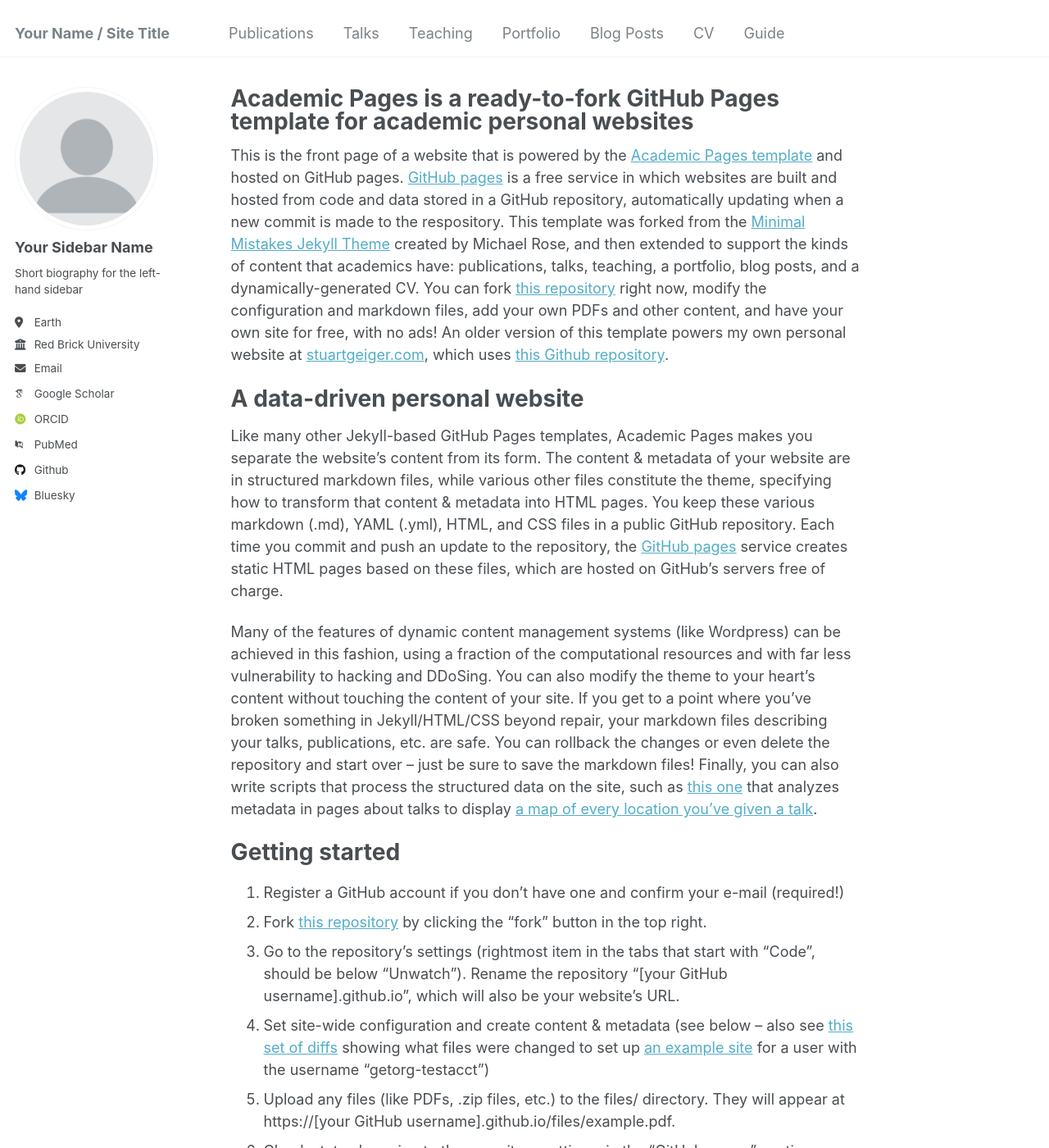
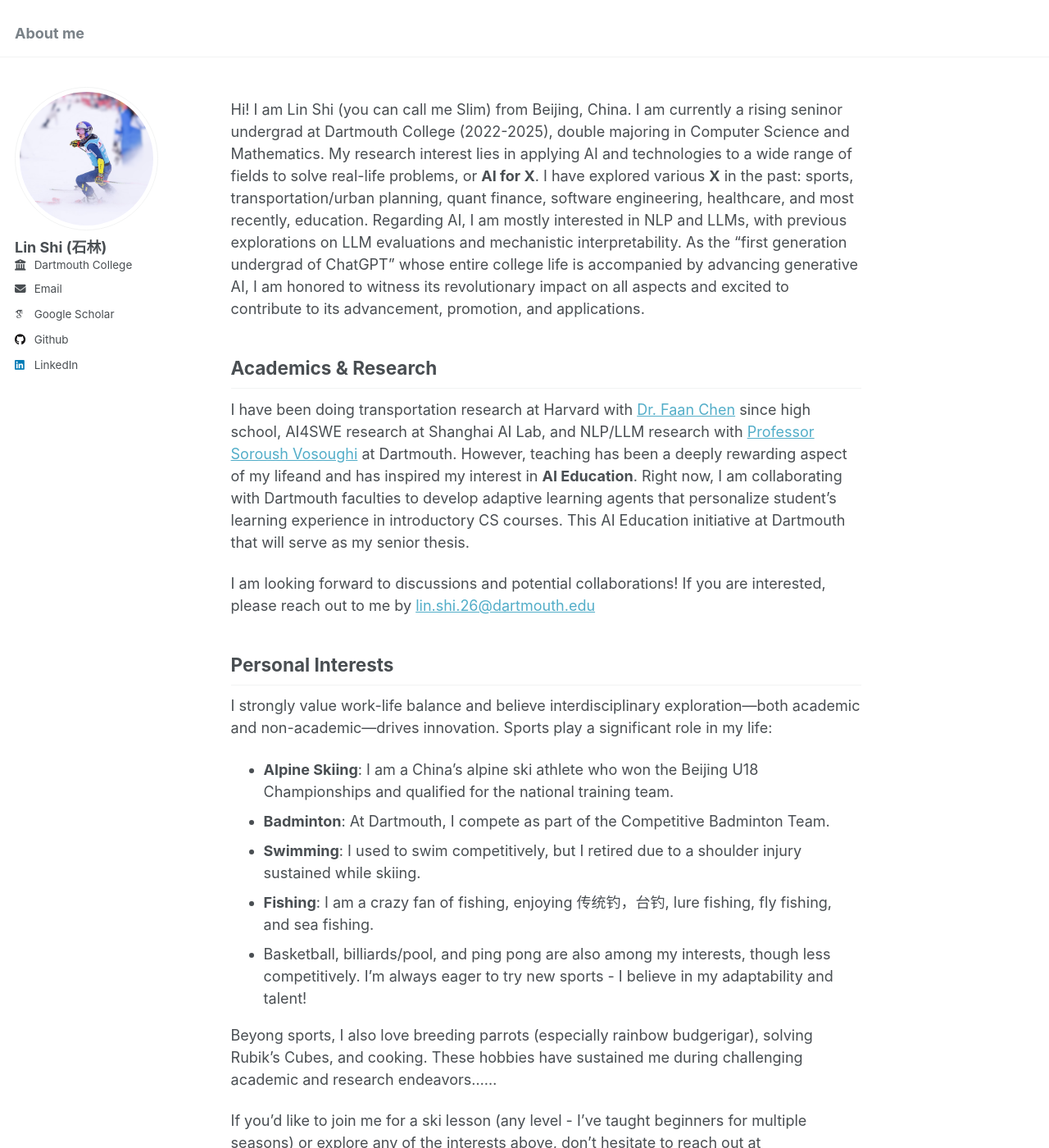
Before and after one commit to Slimshilin/Slimshilin.github.io, a Jekyll site: the page built from _pages/about.md, in a window 1280 px wide and 1400 px high. Shown: the whole window at 82% size. Built offline with Jekyll 4.4.1, drawn with Linux system fonts in a browser that asks for light colours; some web fonts are replaced; some of the changed text lies outside the part shown.

Commit message:
initial setup for About Me

```diff
--- a/_config.yml
+++ b/_config.yml
@@ -8,11 +8,11 @@
 
 # Basic Site Settings
 locale                   : "en-US"
-title                    : "Your Name / Site Title"
+title                    : "About me"
 title_separator          : "-"
 name                     : &name "Your Name"
 description              : &description "personal description"
-url                      : https://academicpages.github.io # the base hostname & protocol for your site e.g. "https://mmistakes.github.io"
+url                      : https://Slimshilin.github.io # the base hostname & protocol for your site e.g. "https://mmistakes.github.io"
 baseurl                  : "" # the subpath of your site, e.g. "/blog"
 repository               : "academicpages/academicpages.github.io"
 
@@ -21,34 +21,34 @@ repository               : "academicpages/academicpages.github.io"
 #               Additional customization can be done by editing /_includes/author-profile.html
 author:
   # Biographic information
-  avatar           : "profile.png"
-  name             : "Your Sidebar Name"
+  avatar           : "ski_image3.png"
+  name             : "Lin Shi (石林)"
   pronouns         : # example: "she/her"
-  bio              : "Short biography for the left-hand sidebar"
-  location         : "Earth"
-  employer         : "Red Brick University"
+  bio              : # "Short biography for the left-hand sidebar"
+  location         : # "Earth"
+  employer         : "Dartmouth College"
   uri              : # URL
-  email            : "none@example.org"
+  email            : "lin.shi.26@dartmouth.edu"
 
   # Academic websites
   arxiv            : # URL - Update with the correct link to your profile
-  googlescholar    : "https://scholar.google.com/citations?user=PS_CX0AAAAAJ"
+  googlescholar    : "https://scholar.google.com/citations?user=PYsvqowAAAAJ&hl=en"
   impactstory      : # URL
-  orcid            : "http://orcid.org/yourorcidurl"
+  orcid            : # "http://orcid.org/yourorcidurl"
   semantic         : # URL
-  pubmed           : "https://www.ncbi.nlm.nih.gov/pubmed/?term=john+snow"
+  pubmed           : # "https://www.ncbi.nlm.nih.gov/pubmed/?term=john+snow"
   researchgate     : # URL
 
   # Repositories and software development
   bitbucket        : # Username - Update with your username on the site
   codepen          : # Username
   dribbble         : # Username
-  github           : "academicpages"
+  github           : "Slimshilin"
   kaggle           : # Username
   stackoverflow    : # User number or user number and name (i.e., use "1" or "1/jeff-atwood")
 
   # Social media
-  bluesky          : "bsky.app" # Replace this with you Bluesky username
+  bluesky          : # "bsky.app" # Replace this with you Bluesky username
   facebook         : # Username
   flickr           : # Username
   foursquare       : # Username
@@ -57,7 +57,7 @@ author:
   keybase          : # Username
   instagram        : # Username
   lastfm           : # Username
-  linkedin         : # Username
+  linkedin         : "lin-shi-662588266"
   mastodon         : # URL
   medium           : # URL
   pinterest        : # Username
@@ -212,16 +212,16 @@ kramdown:
 # These settings control the types of collections used by the template
 collections:
   teaching:
-    output: true
+    output: false
     permalink: /:collection/:path/
   publications:
-    output: true
+    output: false
     permalink: /:collection/:path/
   portfolio:
-    output: true
+    output: false
     permalink: /:collection/:path/
   talks:
-    output: true
+    output: false
     permalink: /:collection/:path/
 
 
@@ -245,41 +245,41 @@ defaults:
     values:
       layout: single
       author_profile: true
-  # _teaching
-  - scope:
-      path: ""
-      type: teaching
-    values:
-      layout: single
-      author_profile: true
-      share: true
-      comments: true
-  # _publications
-  - scope:
-      path: ""
-      type: publications
-    values:
-      layout: single
-      author_profile: true
-      share: true
-      comments: true
-  # _portfolio
-  - scope:
-      path: ""
-      type: portfolio
-    values:
-      layout: single
-      author_profile: true
-      share: true
-      comment: true
-  # _talks
-  - scope:
-      path: ""
-      type: talks
-    values:
-      layout: talk
-      author_profile: true
-      share: true
+  # # _teaching
+  # - scope:
+  #     path: ""
+  #     type: teaching
+  #   values:
+  #     layout: single
+  #     author_profile: true
+  #     share: true
+  #     comments: true
+  # # _publications
+  # - scope:
+  #     path: ""
+  #     type: publications
+  #   values:
+  #     layout: single
+  #     author_profile: true
+  #     share: true
+  #     comments: true
+  # # _portfolio
+  # - scope:
+  #     path: ""
+  #     type: portfolio
+  #   values:
+  #     layout: single
+  #     author_profile: true
+  #     share: true
+  #     comment: true
+  # # _talks
+  # - scope:
+  #     path: ""
+  #     type: talks
+  #   values:
+  #     layout: talk
+  #     author_profile: true
+  #     share: true
 
 
 # Sass/SCSS
--- a/_pages/about.md
+++ b/_pages/about.md
@@ -1,49 +1,30 @@
 ---
 permalink: /
-title: "Academic Pages is a ready-to-fork GitHub Pages template for academic personal websites"
+title: ""
 author_profile: true
 redirect_from:
   - /about/
   - /about.html
 ---
 
-This is the front page of a website that is powered by the [Academic Pages template](https://github.com/academicpages/academicpages.github.io) and hosted on GitHub pages. [GitHub pages](https://pages.github.com) is a free service in which websites are built and hosted from code and data stored in a GitHub repository, automatically updating when a new commit is made to the respository. This template was forked from the [Minimal Mistakes Jekyll Theme](https://mmistakes.github.io/minimal-mistakes/) created by Michael Rose, and then extended to support the kinds of content that academics have: publications, talks, teaching, a portfolio, blog posts, and a dynamically-generated CV. You can fork [this repository](https://github.com/academicpages/academicpages.github.io) right now, modify the configuration and markdown files, add your own PDFs and other content, and have your own site for free, with no ads! An older version of this template powers my own personal website at [stuartgeiger.com](http://stuartgeiger.com), which uses [this Github repository](https://github.com/staeiou/staeiou.github.io).
+Hi! I am Lin Shi (you can call me Slim) from Beijing, China. I am currently a rising seninor undergrad at Dartmouth College (2022-2025), double majoring in Computer Science and Mathematics. My research interest lies in applying AI and technologies to a wide range of fields to solve real-life problems, or **AI for X**. I have explored various **X** in the past: sports, transportation/urban planning, quant finance, software engineering, healthcare, and most recently, education. Regarding AI, I am mostly interested in NLP and LLMs, with previous explorations on LLM evaluations and mechanistic interpretability. As the "first generation undergrad of ChatGPT" whose entire college life is accompanied by advancing generative AI, I am honored to witness its revolutionary impact on all aspects and excited to contribute to its advancement, promotion, and applications.
 
-A data-driven personal website
-======
-Like many other Jekyll-based GitHub Pages templates, Academic Pages makes you separate the website's content from its form. The content & metadata of your website are in structured markdown files, while various other files constitute the theme, specifying how to transform that content & metadata into HTML pages. You keep these various markdown (.md), YAML (.yml), HTML, and CSS files in a public GitHub repository. Each time you commit and push an update to the repository, the [GitHub pages](https://pages.github.com/) service creates static HTML pages based on these files, which are hosted on GitHub's servers free of charge.
 
-Many of the features of dynamic content management systems (like Wordpress) can be achieved in this fashion, using a fraction of the computational resources and with far less vulnerability to hacking and DDoSing. You can also modify the theme to your heart's content without touching the content of your site. If you get to a point where you've broken something in Jekyll/HTML/CSS beyond repair, your markdown files describing your talks, publications, etc. are safe. You can rollback the changes or even delete the repository and start over -- just be sure to save the markdown files! Finally, you can also write scripts that process the structured data on the site, such as [this one](https://github.com/academicpages/academicpages.github.io/blob/master/talkmap.ipynb) that analyzes metadata in pages about talks to display [a map of every location you've given a talk](https://academicpages.github.io/talkmap.html).
+## Academics & Research
+I have been doing transportation research at Harvard with [Dr. Faan Chen](https://scholar.harvard.edu/cfa/bio) since high school, AI4SWE research at Shanghai AI Lab, and NLP/LLM research with [Professor Soroush Vosoughi](https://web.cs.dartmouth.edu/people/soroush-vosoughi) at Dartmouth. However, teaching has been a deeply rewarding aspect of my lifeand and has inspired my interest in **AI Education**. Right now, I am collaborating with Dartmouth faculties to develop adaptive learning agents that personalize student's learning experience in introductory CS courses. This AI Education initiative at Dartmouth that will serve as my senior thesis.
 
-Getting started
-======
-1. Register a GitHub account if you don't have one and confirm your e-mail (required!)
-1. Fork [this repository](https://github.com/academicpages/academicpages.github.io) by clicking the "fork" button in the top right.
-1. Go to the repository's settings (rightmost item in the tabs that start with "Code", should be below "Unwatch"). Rename the repository "[your GitHub username].github.io", which will also be your website's URL.
-1. Set site-wide configuration and create content & metadata (see below -- also see [this set of diffs](http://archive.is/3TPas) showing what files were changed to set up [an example site](https://getorg-testacct.github.io) for a user with the username "getorg-testacct")
-1. Upload any files (like PDFs, .zip files, etc.) to the files/ directory. They will appear at https://[your GitHub username].github.io/files/example.pdf.
-1. Check status by going to the repository settings, in the "GitHub pages" section
+I am looking forward to discussions and potential collaborations! If you are interested, please reach out to me by [lin.shi.26@dartmouth.edu]()
 
-Site-wide configuration
-------
-The main configuration file for the site is in the base directory in [_config.yml](https://github.com/academicpages/academicpages.github.io/blob/master/_config.yml), which defines the content in the sidebars and other site-wide features. You will need to replace the default variables with ones about yourself and your site's github repository. The configuration file for the top menu is in [_data/navigation.yml](https://github.com/academicpages/academicpages.github.io/blob/master/_data/navigation.yml). For example, if you don't have a portfolio or blog posts, you can remove those items from that navigation.yml file to remove them from the header.
+## Personal Interests
+I strongly value work-life balance and believe interdisciplinary exploration—both academic and non-academic—drives innovation. Sports play a significant role in my life:
 
-Create content & metadata
-------
-For site content, there is one markdown file for each type of content, which are stored in directories like _publications, _talks, _posts, _teaching, or _pages. For example, each talk is a markdown file in the [_talks directory](https://github.com/academicpages/academicpages.github.io/tree/master/_talks). At the top of each markdown file is structured data in YAML about the talk, which the theme will parse to do lots of cool stuff. The same structured data about a talk is used to generate the list of talks on the [Talks page](https://academicpages.github.io/talks), each [individual page](https://academicpages.github.io/talks/2012-03-01-talk-1) for specific talks, the talks section for the [CV page](https://academicpages.github.io/cv), and the [map of places you've given a talk](https://academicpages.github.io/talkmap.html) (if you run this [python file](https://github.com/academicpages/academicpages.github.io/blob/master/talkmap.py) or [Jupyter notebook](https://github.com/academicpages/academicpages.github.io/blob/master/talkmap.ipynb), which creates the HTML for the map based on the contents of the _talks directory).
+- **Alpine Skiing**: I am a China's alpine ski athlete who won the Beijing U18 Championships and qualified for the national training team.
+- **Badminton**: At Dartmouth, I compete as part of the Competitive Badminton Team.
+- **Swimming**: I used to swim competitively, but I retired due to a shoulder injury sustained while skiing.
+- **Fishing**: I am a crazy fan of fishing, enjoying 传统钓，台钓, lure fishing, fly fishing, and sea fishing.
+- Basketball, billiards/pool, and ping pong are also among my interests, though less competitively.
+I’m always eager to try new sports - I believe in my adaptability and talent!
 
-**Markdown generator**
+Beyong sports, I also love breeding parrots (especially rainbow budgerigar), solving Rubik's Cubes, and cooking. These hobbies have sustained me during challenging academic and research endeavors......
 
-I have also created [a set of Jupyter notebooks](https://github.com/academicpages/academicpages.github.io/tree/master/markdown_generator
-) that converts a CSV containing structured data about talks or presentations into individual markdown files that will be properly formatted for the Academic Pages template. The sample CSVs in that directory are the ones I used to create my own personal website at stuartgeiger.com. My usual workflow is that I keep a spreadsheet of my publications and talks, then run the code in these notebooks to generate the markdown files, then commit and push them to the GitHub repository.
-
-How to edit your site's GitHub repository
-------
-Many people use a git client to create files on their local computer and then push them to GitHub's servers. If you are not familiar with git, you can directly edit these configuration and markdown files directly in the github.com interface. Navigate to a file (like [this one](https://github.com/academicpages/academicpages.github.io/blob/master/_talks/2012-03-01-talk-1.md) and click the pencil icon in the top right of the content preview (to the right of the "Raw | Blame | History" buttons). You can delete a file by clicking the trashcan icon to the right of the pencil icon. You can also create new files or upload files by navigating to a directory and clicking the "Create new file" or "Upload files" buttons.
-
-Example: editing a markdown file for a talk
-![Editing a markdown file for a talk](/images/editing-talk.png)
-
-For more info
-------
-More info about configuring Academic Pages can be found in [the guide](https://academicpages.github.io/markdown/). The [guides for the Minimal Mistakes theme](https://mmistakes.github.io/minimal-mistakes/docs/configuration/) (which this theme was forked from) might also be helpful.
+If you’d like to join me for a ski lesson (any level - I’ve taught beginners for multiple seasons) or explore any of the interests above, don’t hesitate to reach out at [slimshilin2004@gmail.com]()!
```
Also changed, not shown: _data/navigation.yml (+14 -14 lines), _pages/about_template.md (added, +49 -0 lines), images/personal_image.png (added), images/ski_image2.png (added), images/ski_image3.png (added), 1 other file.
